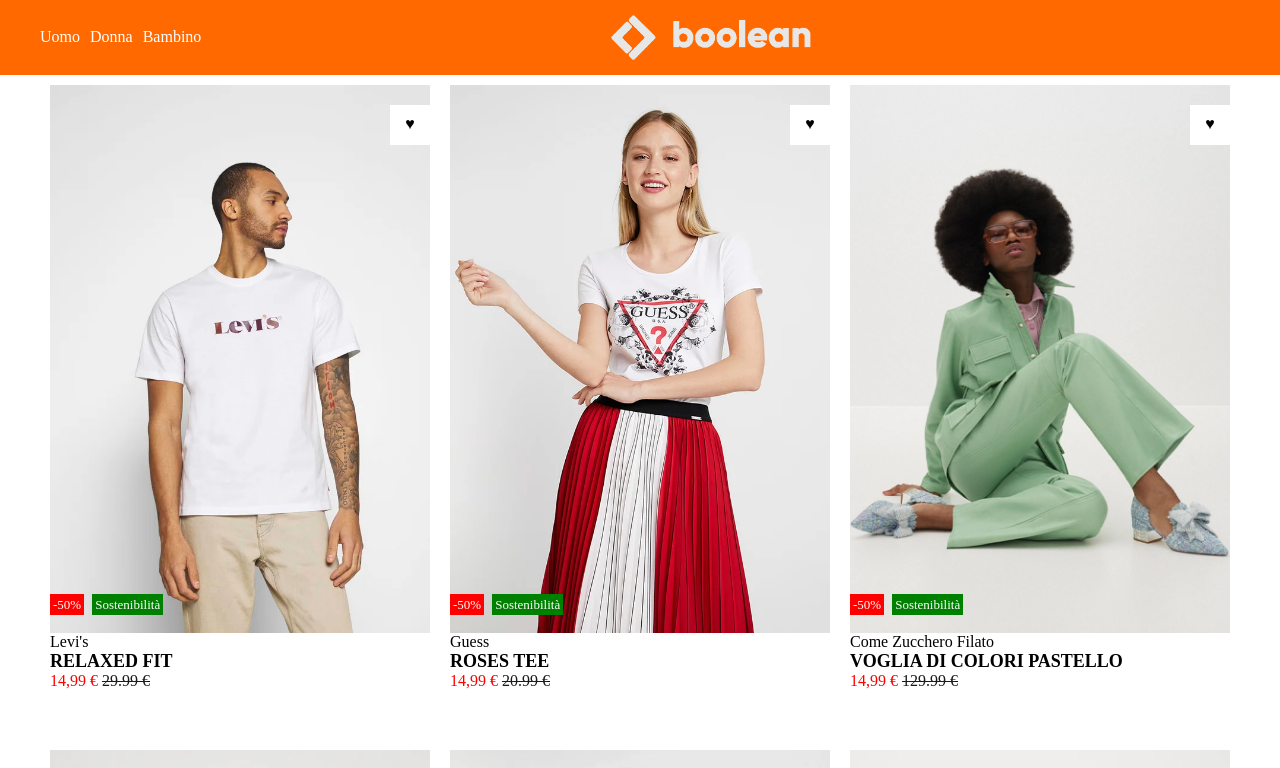
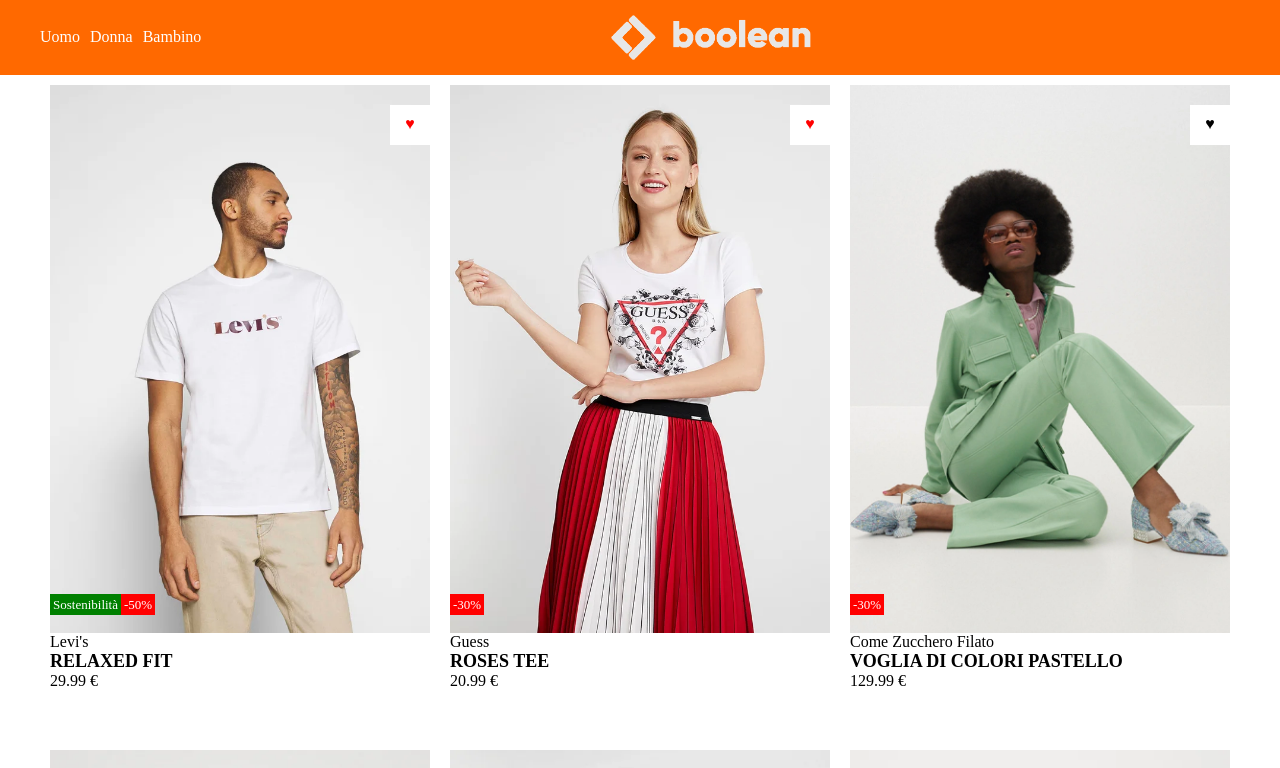
Before and after one commit to LucaLF-dev/vite-boolando, a Vue app: page / in a window 1280 px wide. Shown: the top 768 px of the page. Built offline with nearby package versions, Linux system fonts and the light colour scheme.

Commit message:
Add - final element and heart color cardPageContent

```diff
--- a/src/components/CardPageContent.vue
+++ b/src/components/CardPageContent.vue
@@ -7,7 +7,9 @@
 		},
 	},
 	data() {
-		return {};
+		return {
+
+        };
 	},
 };
 </script>
@@ -17,10 +19,9 @@
 		<figure class="card-image">
 			<img class="first-image" :src="item.frontImage" alt="" />
 			<img class="second-image" :src="item.backImage" alt="" />
-			<span class="heart-icon"> &hearts; </span>
+			<span class="heart-icon "  :class="{ 'active' : item.isInFavorites}" > &hearts; </span>
 			<div class="banner-image">
-				<span class="banner discount-icon">-50%</span>
-				<span class="banner mission-icon">Sostenibilità</span>
+				<span v-for="badge in item.badges" class="banner" :class="badge.type">{{ badge.value }}</span>
 			</div>
 		</figure>
 
@@ -29,7 +30,7 @@
 				<li class="card-brand-description">{{ item.brand }}</li>
 				<li class="card-name-description">{{ item.name }}</li>
 				<li class="card-price-description">
-					14,99 &euro; <span class="strike"> {{item.price}} &euro;</span>
+					<span > {{item.price}} &euro;</span>
 				</li>
 			</ul>
 		</div>
@@ -71,7 +72,7 @@
 }
 
 .card-price-description {
-	color: red;
+	color: black;
 }
 
 span.strike {
@@ -90,33 +91,44 @@
 	padding: 10px;
 	text-align: center;
 	z-index: 1;
+
+    &.active {
+        color:red;
+    }
 }
 
 .banner-image {
 	position: absolute;
 	width: 100%;
 	bottom: 20px;
-	left: 0;
+
 	.banner {
 		color: white;
 		font-size: 13px;
 		font-weight: 500;
 		height: 20px;
 		padding: 3px;
-	}
 
-	.discount-icon {
+        &.discount{
 		background-color: red;
 		width: 5px;
-	}
+        position: relative;
 
-	.mission-icon {
+	    }
+
+        &.tag {
 		background-color: green;
 		width: 20px;
 		position: relative;
-		left: 8px;
+
+
 	}
+
+	}
+
+
 }
+
 
 .discount-icon {
 	background-color: red;
--- a/src/components/PageContent.vue
+++ b/src/components/PageContent.vue
@@ -24,7 +24,7 @@
 				<div
 					v-for="(product, id) in products"
 					:key="id"
-					:log="console.log(product)"
+
 					class="col-4"
 				>
 					<CardPageContent :item="product" />
```
